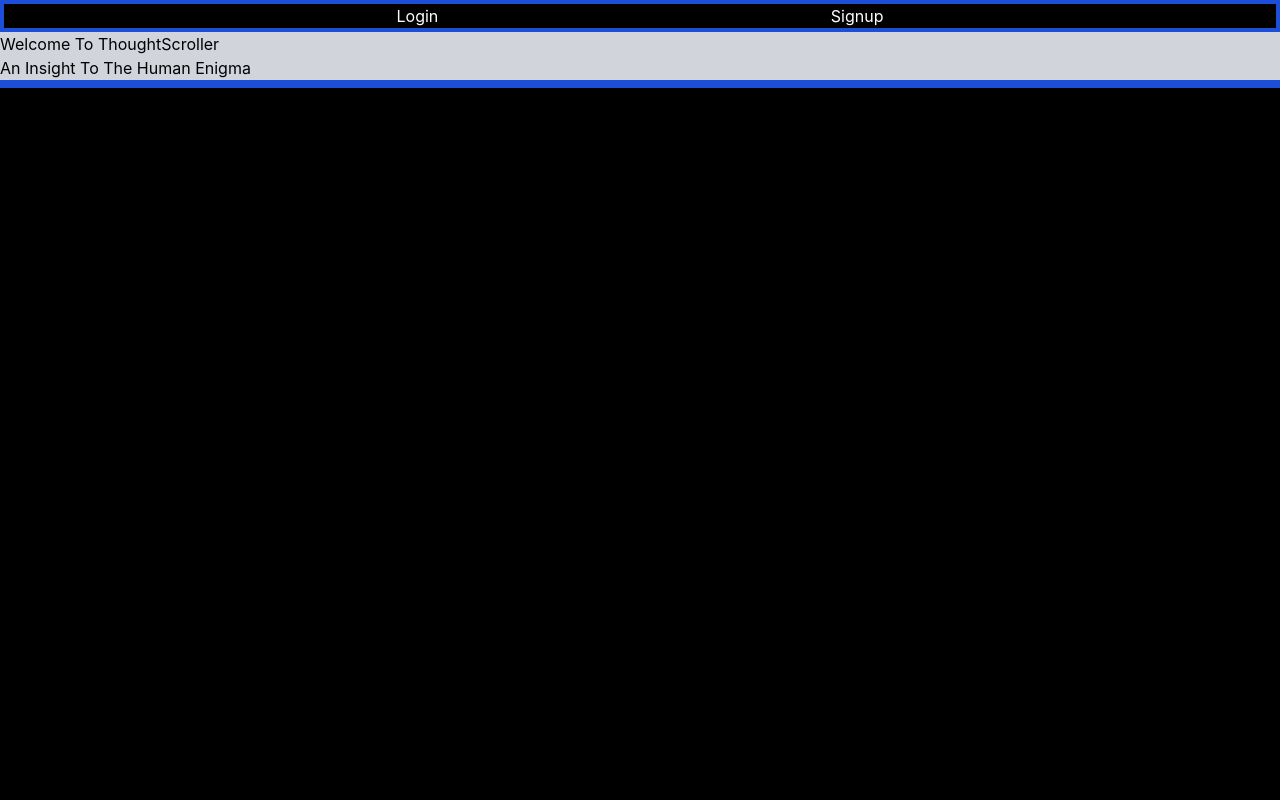
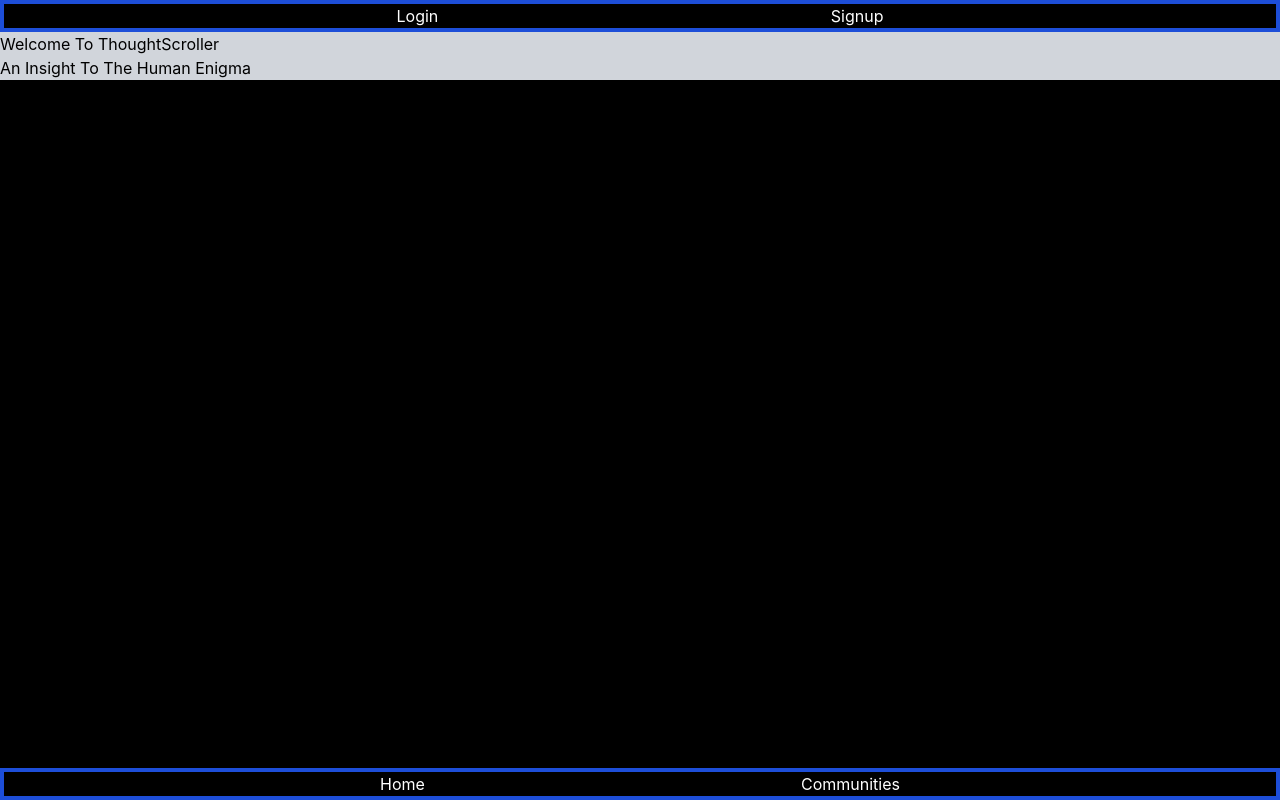
Before and after one commit to Freddie-Mazzilli/Thought-Scroller, a React (Create React App) app: page / in a window 1280 px wide. Built offline with nearby package versions, Linux system fonts and the light colour scheme; no server answers.

Commit message:
Inserted ExplorerNav component in new div, passing down currentUser component

```diff
--- a/src/App.js
+++ b/src/App.js
@@ -3,6 +3,7 @@ import {useState, useEffect} from 'react';
 import {Route, Routes, useNavigate} from "react-router-dom";
 
 import Nav from './Nav';
+import ExplorerNav from './ExplorerNav';
 import Login from './Login';
 import Signup from './Signup';
 import Home from './Home';
@@ -70,7 +71,7 @@ function App() {
   }
 
     return (
-    <div className="bg-black h-full w-full">
+    <div className="bg-black flex flex-col h-screen w-screen">
       <div className="md:border-4 border-blue-700 w-full bg-black">
         <Nav currentUser={currentUser} logout={logout}/>
       </div>
@@ -80,8 +81,8 @@ function App() {
           { !currentUser ? <Route path="/signup" element={<Signup attemptSignup={attemptSignup}/>} /> : null }
           { currentUser ? <Route path="/user_profile" element={<UserProfile currentUser={currentUser}/>}/> : null }
         </Routes>
-        <div className='md:border-4 border-blue-700 w-full bg-black'>
-
+        <div className='md:border-4 border-blue-700 w-full bg-black fixed bottom-0'>
+          <ExplorerNav currentUser={currentUser}/>
         </div>
     </div>
       );
```
